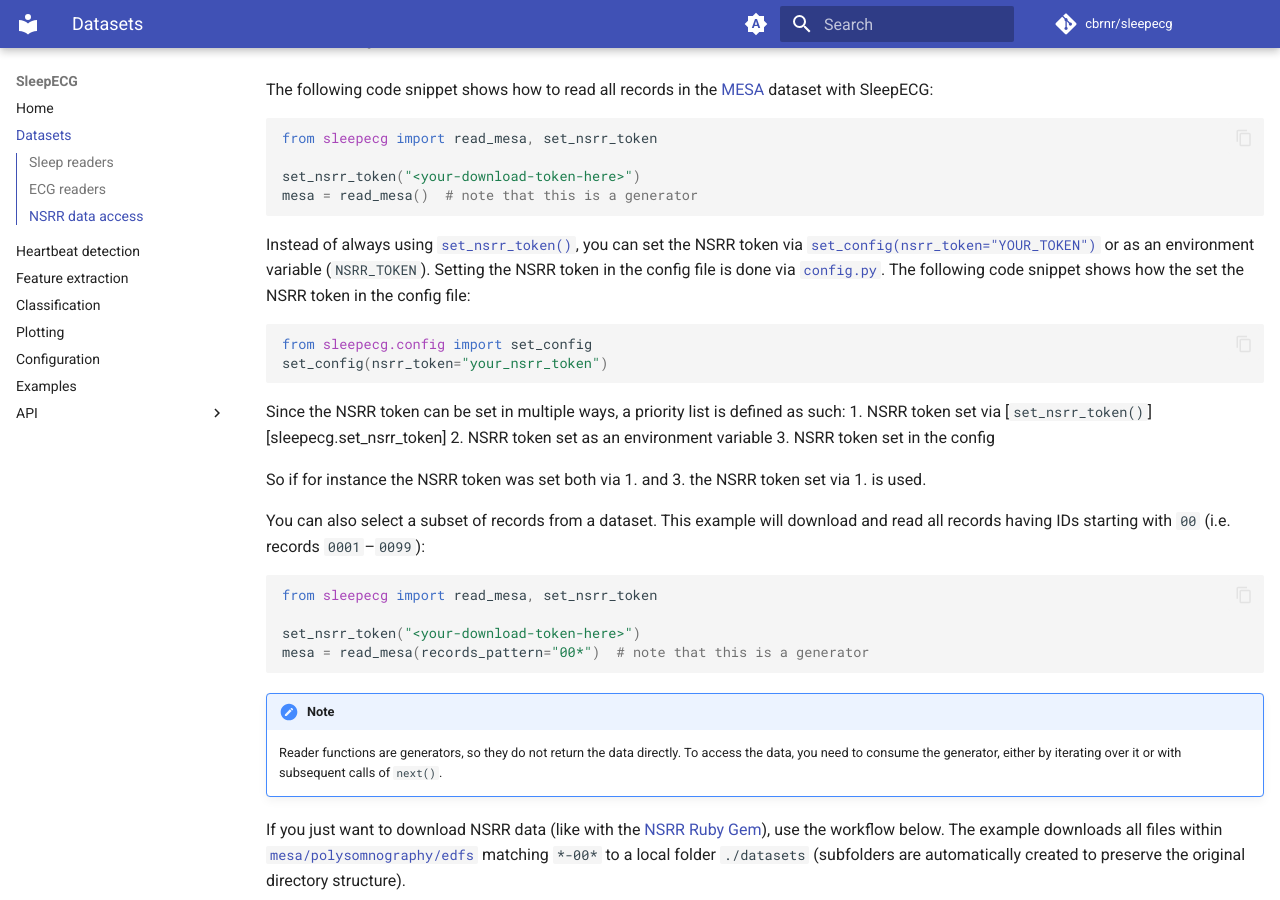
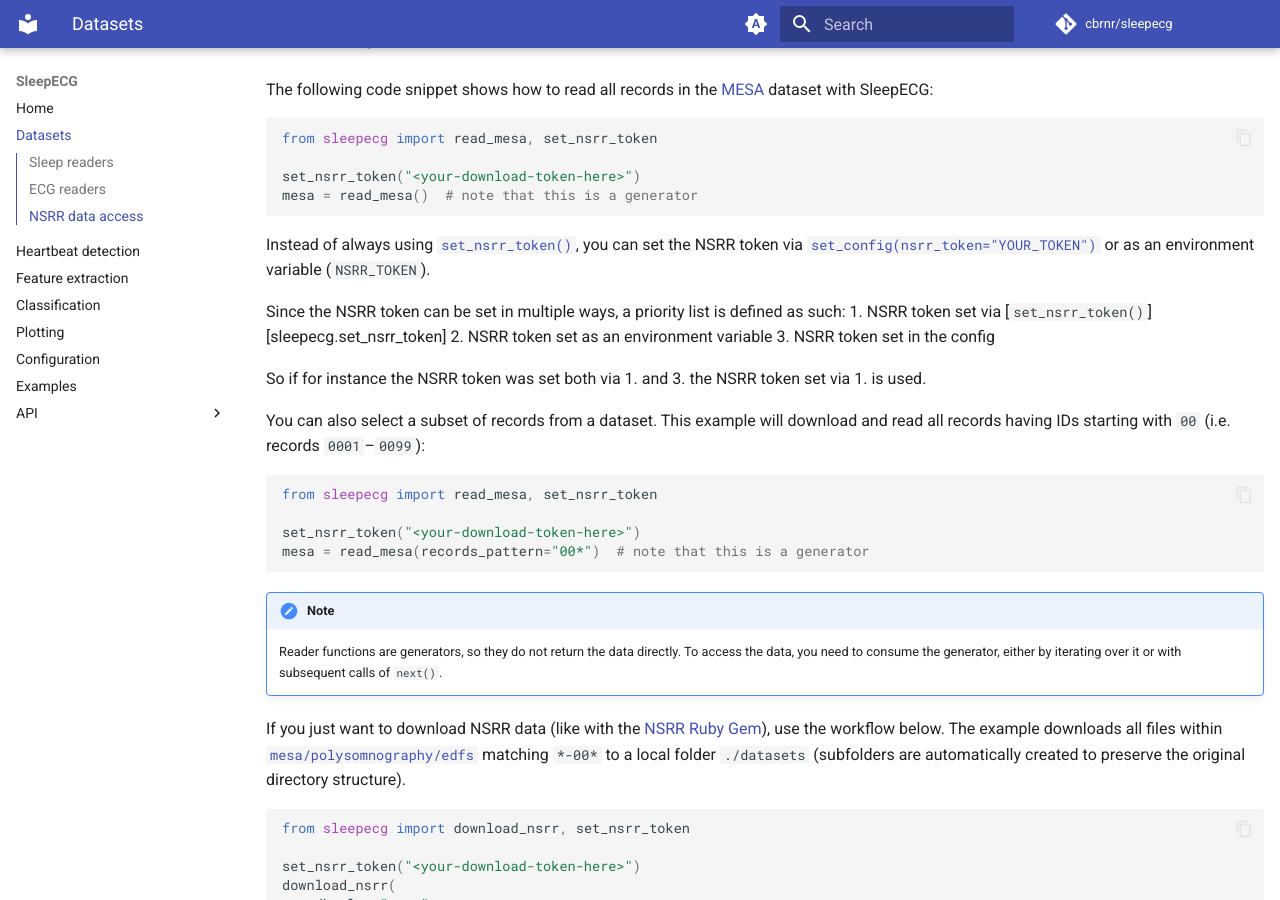
Before and after one commit to cbrnr/sleepecg, an MkDocs documentation site: the page built from docs/datasets.md, in a window 1280 px wide and 900 px high, scrolled down 1235 px. Built offline with MkDocs 1.6.1 and Material for MkDocs 9.7.7, drawn with Linux system fonts in a browser that asks for light colours; comment, search, counter and statistics services are not loaded.

Commit message:
Update docs/datasets.md
Co-authored-by: Clemens Brunner <clemens.brunner@gmail.com>

````diff
--- a/docs/datasets.md
+++ b/docs/datasets.md
@@ -41,13 +41,6 @@
 ```
 
 Instead of always using [`set_nsrr_token()`](sleepecg.set_nsrr_token), you can set the NSRR token via [`set_config(nsrr_token="YOUR_TOKEN")`](sleepecg.set_config) or as an environment variable (`NSRR_TOKEN`).
-Setting the NSRR token in the config file is done via  [`config.py`](https://github.com/cbrnr/sleepecg/blob/main/src/sleepecg/config.py).
-The following code snippet shows how the set the NSRR token in the config file:
-
-```python
-from sleepecg.config import set_config
-set_config(nsrr_token="your_nsrr_token")
-```
 
 Since the NSRR token can be set in multiple ways, a priority list is defined as such:
 1. NSRR token set via [`set_nsrr_token()`][sleepecg.set_nsrr_token]
````
